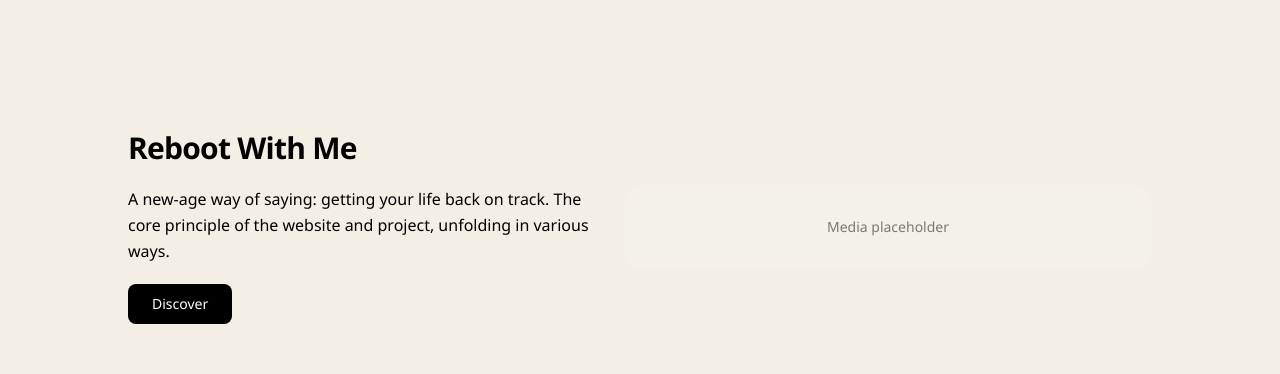
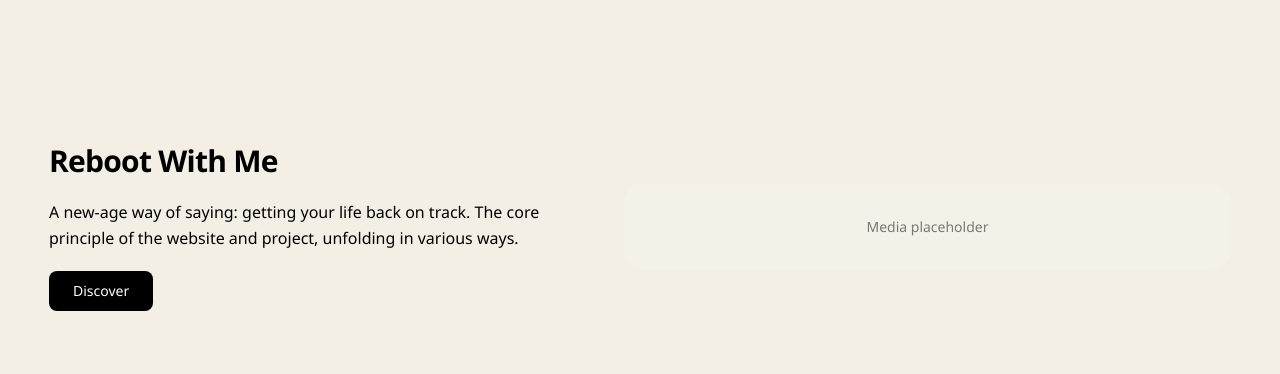
Before and after one commit to Tim-van-Oudheusden/website, a React (Vite) app in the folder front-end/: page / in a window 1280 px wide. Shown: the part 240-614 px from the top of the page. Built offline with nearby package versions, Linux system fonts and the light colour scheme.

Commit message:
feat(front-end): enlarge homepage section content on desktop

```diff
--- a/front-end/src/features/home/components/HomeSection.tsx
+++ b/front-end/src/features/home/components/HomeSection.tsx
@@ -20,7 +20,7 @@ export function HomeSection({ section, onCtaActivate }: HomeSectionProps): React
       <section
         id={section.id}
         aria-labelledby={`${section.id}-heading`}
-        className="flex min-h-svh items-center justify-center px-4 py-12 sm:px-6 sm:py-16"
+        className="flex min-h-svh items-center justify-center px-4 py-12 sm:px-6 sm:py-16 lg:px-4"
         style={{
           backgroundColor: section.bgColor,
           ...(section.bgImage != null
@@ -35,7 +35,7 @@ export function HomeSection({ section, onCtaActivate }: HomeSectionProps): React
         <div
           className={cn(
             "w-full",
-            inWhiteWell ? "max-w-6xl rounded-[2rem] bg-white px-5 py-8 shadow-[inset_0_1px_3px_rgba(0,0,0,0.12)] sm:px-8 sm:py-10" : "",
+            inWhiteWell ? "max-w-6xl lg:max-w-[83rem] rounded-[2rem] bg-white px-5 py-8 shadow-[inset_0_1px_3px_rgba(0,0,0,0.12)] sm:px-8 sm:py-10 lg:px-6" : "",
           )}
         >
           <ValuePillarsCarousel
@@ -58,7 +58,7 @@ export function HomeSection({ section, onCtaActivate }: HomeSectionProps): React
     <section
       id={section.id}
       aria-labelledby={`${section.id}-heading`}
-      className="flex min-h-svh items-center justify-center px-6 py-12 sm:px-10 sm:py-16"
+      className="flex min-h-svh items-center justify-center px-6 py-12 sm:px-10 sm:py-16 lg:px-6"
       style={{
         backgroundColor: section.bgColor,
         ...(section.bgImage != null
@@ -72,7 +72,7 @@ export function HomeSection({ section, onCtaActivate }: HomeSectionProps): React
     >
       <div
         className={cn(
-          "flex max-w-2xl flex-col gap-8 md:max-w-3xl lg:max-w-5xl",
+          "flex max-w-2xl flex-col gap-8 md:max-w-3xl lg:max-w-[74rem]",
           isRow ? "md:flex-row md:items-center" : "",
         )}
       >
```
Also changed, not shown: 1 other file (tests, documents, lock files or other folders).
